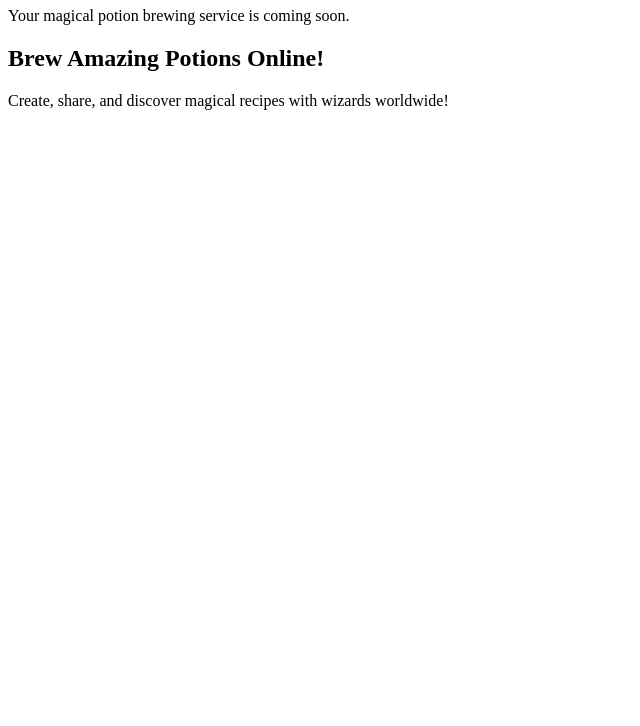
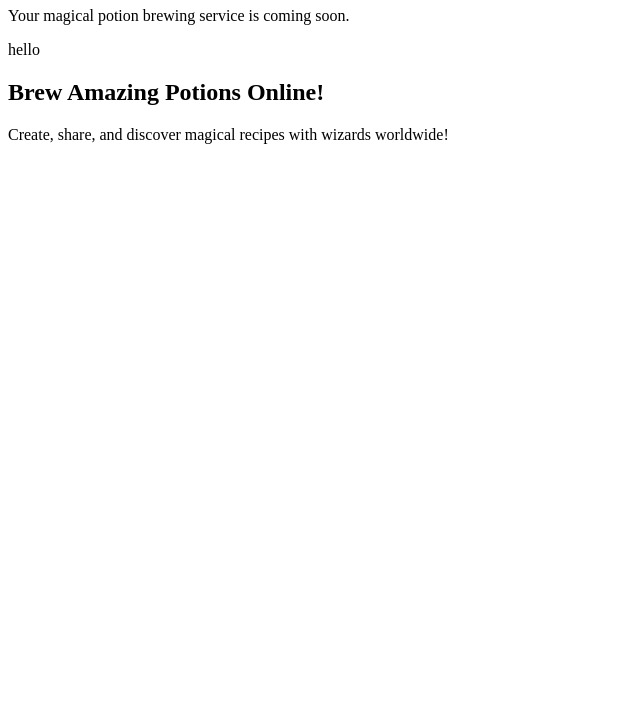
Before and after one commit to bahiagaceb33/pontify, a plain HTML site: page index.html in a window 1280 px wide. Shown: the part 74-800 px from the top of the page, without its empty margins (0-640 px from the left). Drawn offline with Linux system fonts and the light colour scheme.

Commit message:
Add landing message to homepage

```diff
--- a/index.html
+++ b/index.html
@@ -6,7 +6,7 @@
 <body>
     <h1>Welcome to Potionfy! 🧪</h1>
     <p>Your magical potion brewing service is coming soon.</p>
-    <!-- Ajoutez votre message d'accueil ici -->
+    <p>hello</p>
     <h2>Brew Amazing Potions Online!</h2>
     <p>Create, share, and discover magical recipes with wizards worldwide!</p>
 </body>
```
